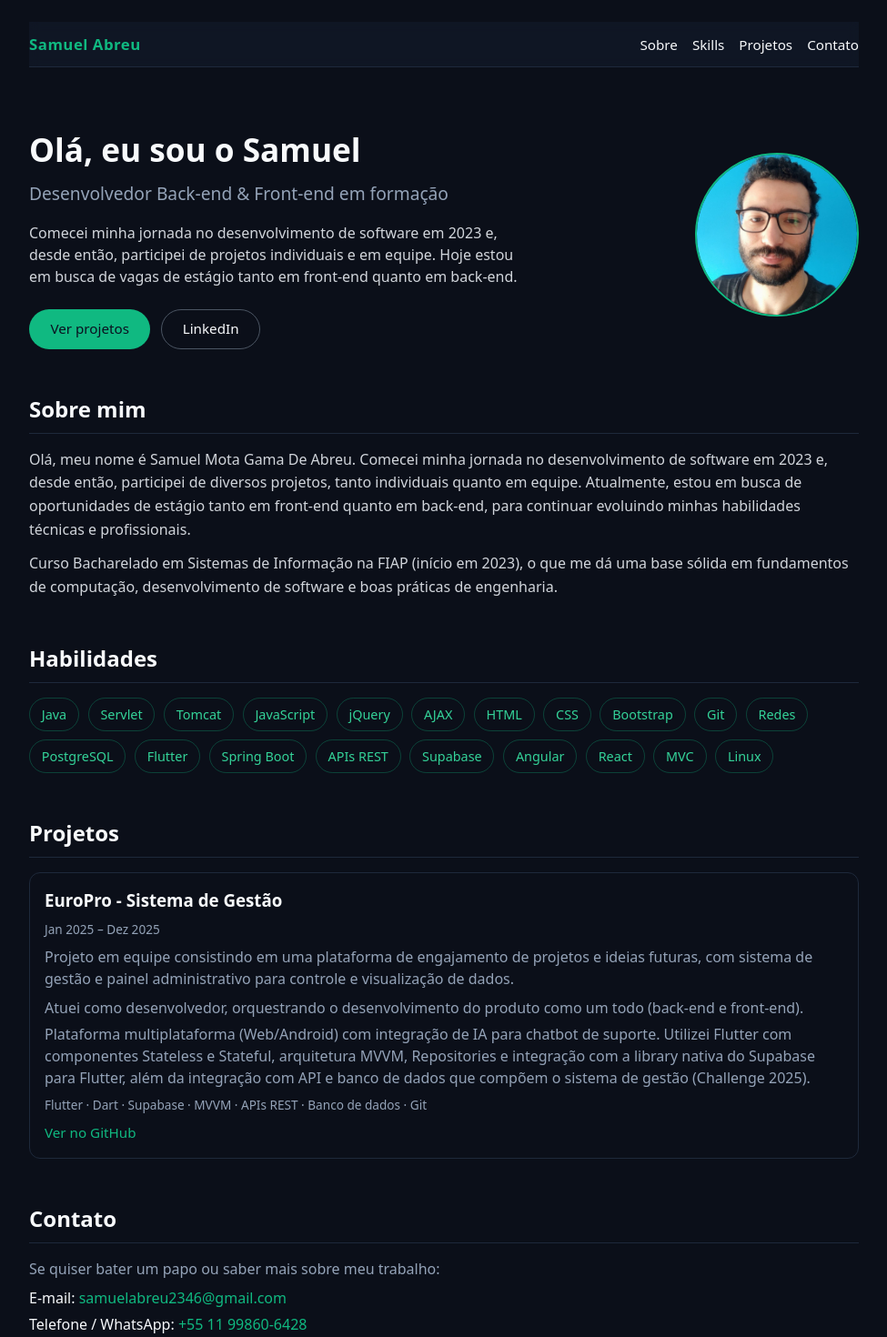
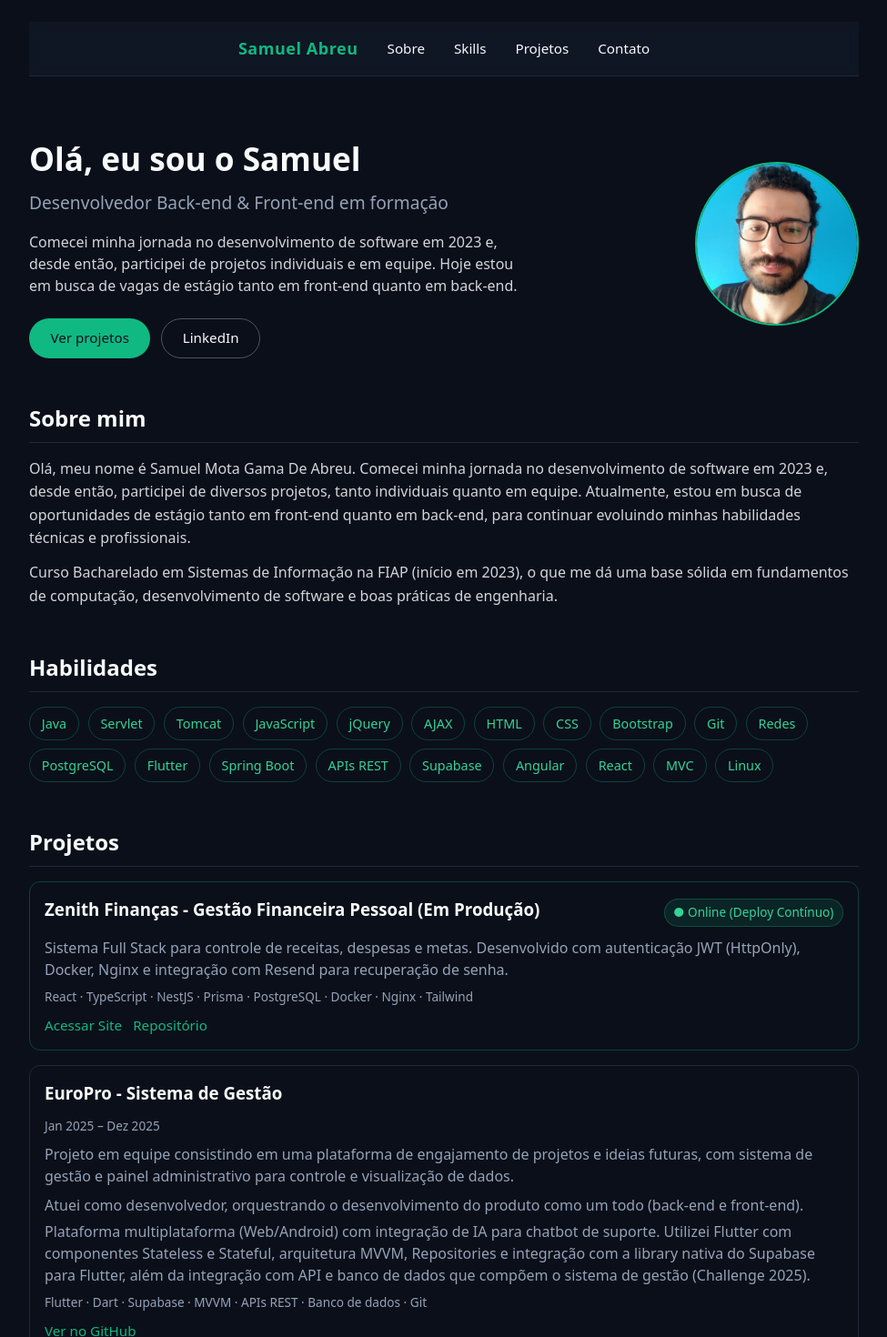
Before and after one commit to samuel-bot/meu_portfolio, a React (Create React App) app: page / in a window 1280 px wide. Shown: the top 1470 px of the page at 91% size, without its empty margins (152-1127 px from the left). Built offline with nearby package versions, Linux system fonts and the light colour scheme.

Commit message:
atualizando header

```diff
--- a/src/components/Header.jsx
+++ b/src/components/Header.jsx
@@ -2,13 +2,21 @@
 function Header() {
   return (
     <header className="header">
-      <div className="logo">Samuel Abreu</div>
-      <nav>
-        <a href="#about">Sobre</a>
-        <a href="#skills">Skills</a>
-        <a href="#projects">Projetos</a>
-        <a href="#contact">Contato</a>
-      </nav>
+      <div className="container-inner">
+        <span className="logo">Samuel Abreu</span>
+
+        <nav className="nav-links">
+          <a href="#about" className="nav-link">Sobre</a>
+          <a href="#skills" className="nav-link">Skills</a>
+          <a href="#projects" className="nav-link">Projetos</a>
+          <a href="#contact" className="nav-link">Contato</a>
+        </nav>
+
+        {/* Mobile: optional hamburger placeholder (not functional) */}
+        <button className="mobile-menu" aria-label="Abrir menu" style={{display: 'none'}}>
+          ☰
+        </button>
+      </div>
     </header>
   );
 }
--- a/src/components/Projects.jsx
+++ b/src/components/Projects.jsx
@@ -1,5 +1,20 @@
 // src/components/Projects.jsx
 const projects = [
+  {
+    name: "Zenith Finanças - Gestão Financeira Pessoal (Em Produção)",
+    featured: true,
+    statusBadge: {
+      text: "● Online (Deploy Contínuo)",
+      aria: "online"
+    },
+    description:
+      "Sistema Full Stack para controle de receitas, despesas e metas. Desenvolvido com autenticação JWT (HttpOnly), Docker, Nginx e integração com Resend para recuperação de senha.",
+    techs: ["React", "TypeScript", "NestJS", "Prisma", "PostgreSQL", "Docker", "Nginx", "Tailwind"],
+    link: {
+      site: "https://zenithfinancas.com.br",
+      repo: "https://github.com/samuel-bot"
+    }
+  },
   {
     name: "EuroPro - Sistema de Gestão",
     period: "Jan 2025 – Dez 2025",
@@ -9,15 +24,7 @@ const projects = [
       "Atuei como desenvolvedor, orquestrando o desenvolvimento do produto como um todo (back-end e front-end).",
     details:
       "Plataforma multiplataforma (Web/Android) com integração de IA para chatbot de suporte. Utilizei Flutter com componentes Stateless e Stateful, arquitetura MVVM, Repositories e integração com a library nativa do Supabase para Flutter, além da integração com API e banco de dados que compõem o sistema de gestão (Challenge 2025).",
-    techs: [
-      "Flutter",
-      "Dart",
-      "Supabase",
-      "MVVM",
-      "APIs REST",
-      "Banco de dados",
-      "Git"
-    ],
+    techs: ["Flutter", "Dart", "Supabase", "MVVM", "APIs REST", "Banco de dados", "Git"],
     link: "https://github.com/AriadineAmaral/Challenge2025"
   }
 ];
@@ -28,21 +35,44 @@ function Projects() {
       <h2>Projetos</h2>
       <div className="projects-grid">
         {projects.map((project) => (
-          <article key={project.name} className="project-card">
-            <h3>{project.name}</h3>
-            {project.period && (
-              <p className="project-techs">{project.period}</p>
+          <article
+            key={project.name}
+            className={`project-card ${project.featured ? 'featured' : ''}`}
+          >
+            <div style={{display: 'flex', alignItems: 'center', justifyContent: 'space-between', gap: '1rem'}}>
+              <h3>{project.name}</h3>
+              {project.statusBadge && (
+                <span className="project-badge" aria-label={project.statusBadge.aria}>
+                  {project.statusBadge.text}
+                </span>
+              )}
+            </div>
+
+            {project.period && <p className="project-techs">{project.period}</p>}
+
+            <p style={{ marginTop: '0.5rem' }}>{project.description}</p>
+
+            {project.role && <p style={{ marginTop: '0.5rem' }}>{project.role}</p>}
+            {project.details && <p style={{ marginTop: '0.3rem' }}>{project.details}</p>}
+
+            {project.techs && (
+              <p className="project-techs" style={{ marginTop: '0.5rem' }}>
+                {project.techs.join(' · ')}
+              </p>
             )}
-            <p>{project.description}</p>
-            <p style={{ marginTop: "0.5rem" }}>{project.role}</p>
-            <p style={{ marginTop: "0.3rem" }}>{project.details}</p>
-            <p className="project-techs" style={{ marginTop: "0.5rem" }}>
-              {project.techs.join(" · ")}
-            </p>
+
             {project.link && (
-              <a href={project.link} target="_blank" rel="noreferrer">
-                Ver no GitHub
-              </a>
+              <p style={{ marginTop: '0.6rem', display: 'flex', gap: '0.75rem' }}>
+                {project.link.site && (
+                  <a href={project.link.site} target="_blank" rel="noreferrer">Acessar Site</a>
+                )}
+                {project.link.repo && (
+                  <a href={project.link.repo} target="_blank" rel="noreferrer">Repositório</a>
+                )}
+                {typeof project.link === 'string' && (
+                  <a href={project.link} target="_blank" rel="noreferrer">Ver no GitHub</a>
+                )}
+              </p>
             )}
           </article>
         ))}
--- a/src/index.css
+++ b/src/index.css
@@ -54,38 +54,59 @@ a { color: inherit; }
   padding: 1.5rem;
 }
 
-/* Header */
+/* Header (refined for sticky professional navbar) */
 .header {
+  position: sticky;
+  top: 0;
+  z-index: 50;
+  width: 100%;
+  border-bottom: 1px solid var(--border);
+  background-color: rgba(17,24,39,0.80); /* bg-slate-900/80 */
+  backdrop-filter: blur(6px); /* backdrop-blur-sm */
+  -webkit-backdrop-filter: blur(6px);
+}
+
+.header .container-inner {
+  max-width: 960px;
+  margin: 0 auto;
+  padding: 1rem 1.5rem; /* py-4 px-6 */
   display: flex;
   align-items: center;
   justify-content: space-between;
   gap: 1rem;
-  padding: 0.75rem 0;
-  background-color: rgba(17,24,39,0.80); /* bg-slate-900/80 */
-  backdrop-filter: blur(6px); /* backdrop-blur-sm */
-  -webkit-backdrop-filter: blur(6px);
-  border-bottom: 1px solid var(--border);
-  position: sticky;
-  top: 0;
-  z-index: 40;
 }
 
 .logo {
   font-weight: 700;
   color: var(--accent);
-  font-size: 1.05rem;
+  font-size: 1.125rem; /* text-xl */
 }
 
-.header nav a {
-  margin-left: 1rem;
+.nav-links { display: flex; gap: 1rem; align-items: center; }
+
+.nav-link {
   text-decoration: none;
   color: var(--muted);
-  font-size: 0.95rem;
+  transition: color 150ms ease-in-out;
 }
 
-.header nav a:hover {
+.nav-link:hover { color: var(--accent-400); }
+
+/* Featured project card and badge */
+.project-card.featured { border-color: rgba(16,185,129,0.30); }
+
+.project-badge {
+  background: rgba(16,185,129,0.12); /* bg-emerald-500/20 approx */
   color: var(--accent-400);
+  border: 1px solid rgba(16,185,129,0.30);
+  padding: 0.25rem 0.6rem;
+  border-radius: 999px;
+  font-size: 0.85rem;
+  display: inline-flex;
+  align-items: center;
+  gap: 0.4rem;
 }
+
 
 /* Generic sections */
 .section {
```
